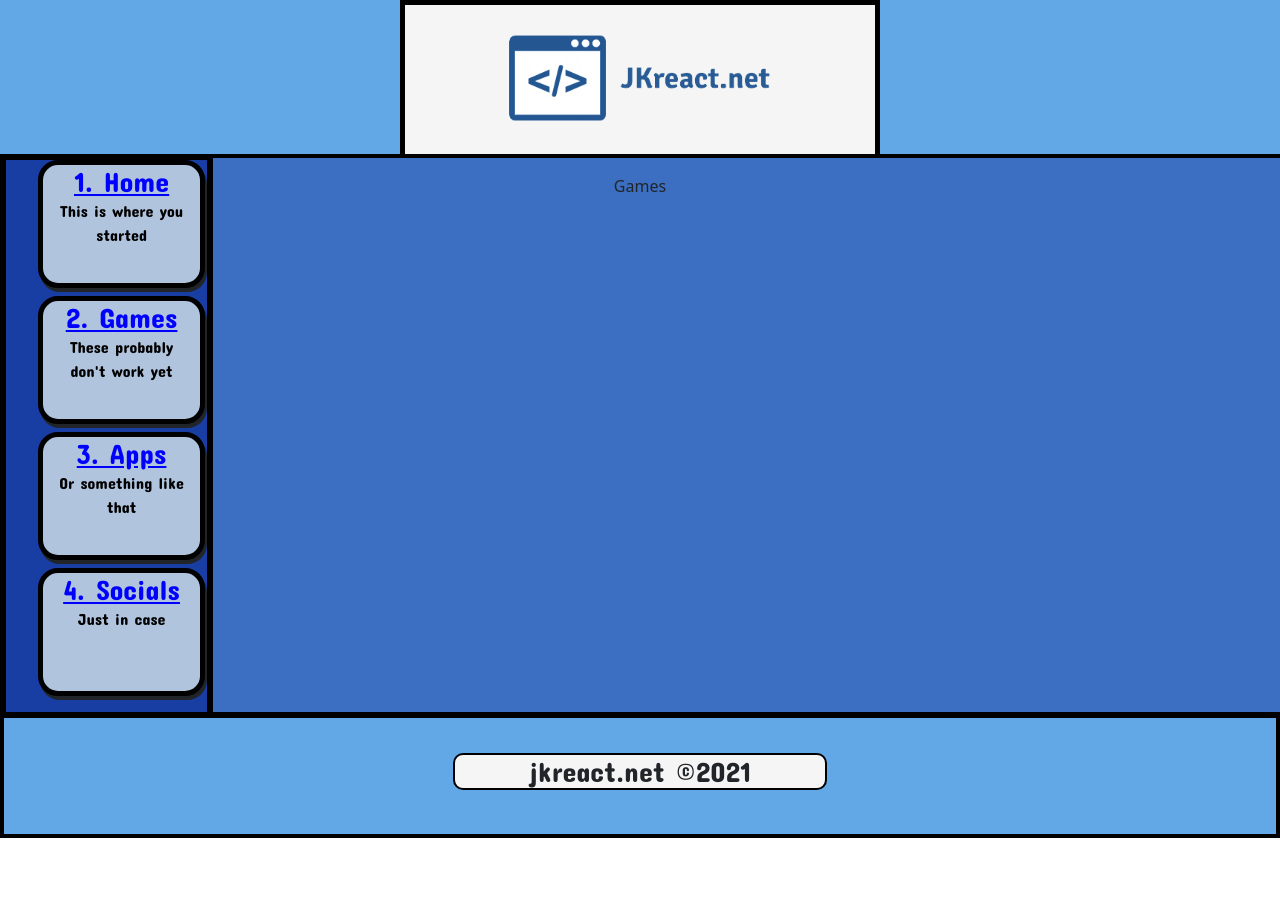
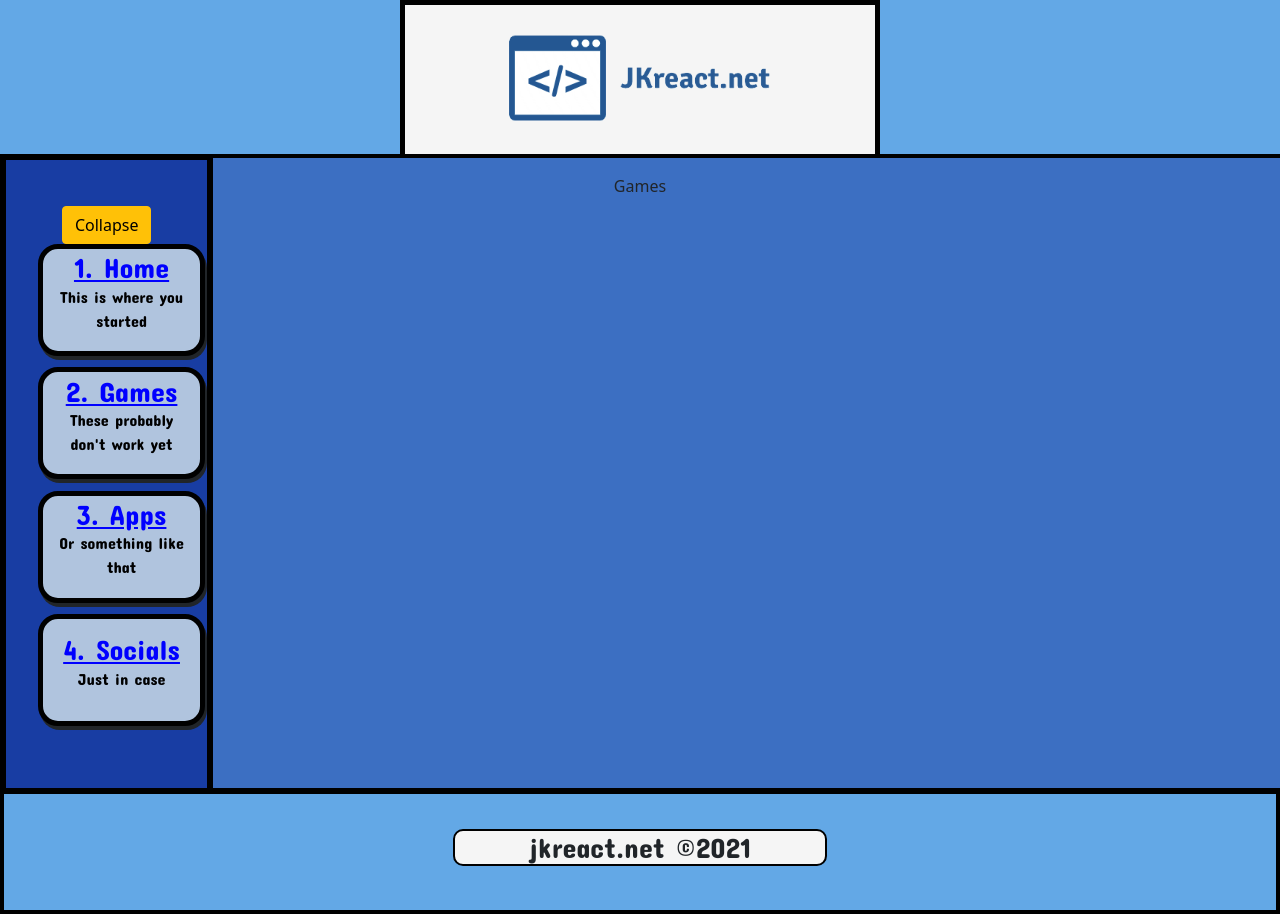
Before and after one commit to jkreal/jkreact, a React (Create React App) app: page /games in a window 1280 px wide. Before the commit the page ends 838 px from the top, so only its background shows below. Built offline with nearby package versions, Linux system fonts and the light colour scheme.

Commit message:
Added firebase cloud analytics to site

```diff
--- a/package.json
+++ b/package.json
@@ -11,6 +11,7 @@
     "animate.css": "^4.1.1",
     "animate.css-react": "^1.1.0",
     "bootstrap": "^5.1.1",
+    "firebase": "^9.0.2",
     "firebase-tools": "^9.18.0",
     "react": "^17.0.2",
     "react-bootstrap": "^1.6.3",
--- a/src/Components/Dashboard/Dashboard.jsx
+++ b/src/Components/Dashboard/Dashboard.jsx
@@ -1,6 +1,6 @@
 import React from "react";
 import { BrowserRouter as Router, Switch, Route } from "react-router-dom";
-import { Modal, Button } from "react-bootstrap";
+// import { Modal, Button } from "react-bootstrap";
 
 import "./Dashboard.css";
 import Sidebar from "./Sidebar";
@@ -11,6 +11,24 @@ import Footer from "./Footer";
 import Games from "./Games";
 import Apps from "./Apps";
 import Socials from "./Socials";
+
+import { initializeApp } from "firebase/app";
+import { getAnalytics } from "firebase/analytics";
+// import { getDatabase } from "firebase/database";
+import { GoogleAuthProvider, FacebookAuthProvider, getAuth, signInWithPopup } from "firebase/auth";
+
+const firebaseConfig = require('./firebase-config');
+const app = initializeApp(firebaseConfig);
+const analytics = getAnalytics(app);
+// var database = getDatabase(app);
+
+const googleProvider = new GoogleAuthProvider();
+const facebookProvider = new FacebookAuthProvider();
+
+const auth = getAuth(app);
+
+console.log(analytics);
+// console.log(database);
 
 class Dashboard extends React.Component {
   constructor() {
@@ -30,6 +48,7 @@ class Dashboard extends React.Component {
   updateViewState() {
     let xwidth = document.documentElement.clientWidth;
     let yheight = document.documentElement.clientHeight;
+    console.log("the viewport is " + xwidth + "px by " + yheight + "px")
 
     // Phone in portrait mode
     if (xwidth < 600) {
@@ -79,6 +98,7 @@ class Dashboard extends React.Component {
         showSidebar: true,
       });
     }
+
   }
 
   toggleSideBar() {
@@ -144,6 +164,7 @@ class Dashboard extends React.Component {
                   mobile={this.state.mobileView}
                   sidebar={this.state.showSidebar}
                   toggleSidebar={this.toggleSideBar}
+                  signin={this.signInWithPopup}
                 />
               </Route>
             </Switch>
--- a/src/Components/Dashboard/Sidebar/Sidebar.css
+++ b/src/Components/Dashboard/Sidebar/Sidebar.css
@@ -4,17 +4,26 @@
     border: 4px outset black;
     border: 6px solid black;
 
-    min-height: 65vh;
+    min-height: 80vh;
     display: flex;
-    flex-direction: column;
+    flex-direction: row;
     align-items: center;
+    align-content: center;
+
+    margin-top: auto;
+    margin-bottom: auto;
 }
 
 .listitem{
     border: 5px solid black;
     border-radius: 20px;
-    min-height: 8em;
-    margin-bottom: 0.5em;
+    min-height: 7em;
+    margin-bottom: 0.7em;
+
+    padding-left: 0;
+    align-self: center;
+    align-content: center;
+
 }
 
 .listtitle {
--- a/src/Components/Dashboard/Sidebar/Sidebar.jsx
+++ b/src/Components/Dashboard/Sidebar/Sidebar.jsx
@@ -4,6 +4,8 @@ import "./Sidebar.css";
 import ListItem from "./ListItem";
 import {Button} from "react-bootstrap";
 
+// These populate the listitems in the sidebar.
+// Change order to localstorage and then cloud, somehow.
 let listArray = ["Home", "Games", "Apps", "Socials"];
 let messageArray = [
   "This is where you started",
@@ -14,10 +16,12 @@ let messageArray = [
 
 const Sidebar = (props) => {
   return (
-    <div className={"col-xs-12 col-sm-12 col-md-2 col-lg-2 sidebar animate__animated" + (props.mobile === 0 ? " animate__slideInDown" : " animate__bounceInLeft")}>
+    // The animation changes depending on screen size
+    <div className={"col-xs-12 col-sm-12 col-md-2 col-lg-2 sidebar animate__animated" + (props.mobile > 1 ? " animate__bounceInLeft" : " animate__slideInDown" )}>
       <div className="row">
         <div className="col-md-12 sidebar-col">
-          {!props.mobile > 0 ? (<Button onClick={props.toggleSidebar} variant="warning">Collapse</Button>) : ""}
+          {/* The Collapse button will not show if the screen is large enough. */}
+          {props.mobile > 1 ? (<Button onClick={props.toggleSidebar} variant="warning">Collapse</Button>) : ""}
 
           {/* This maps the listArray to the sidebar */}
           <ul>
```
Also changed, not shown: 2 other files (tests, documents, lock files or other folders).
